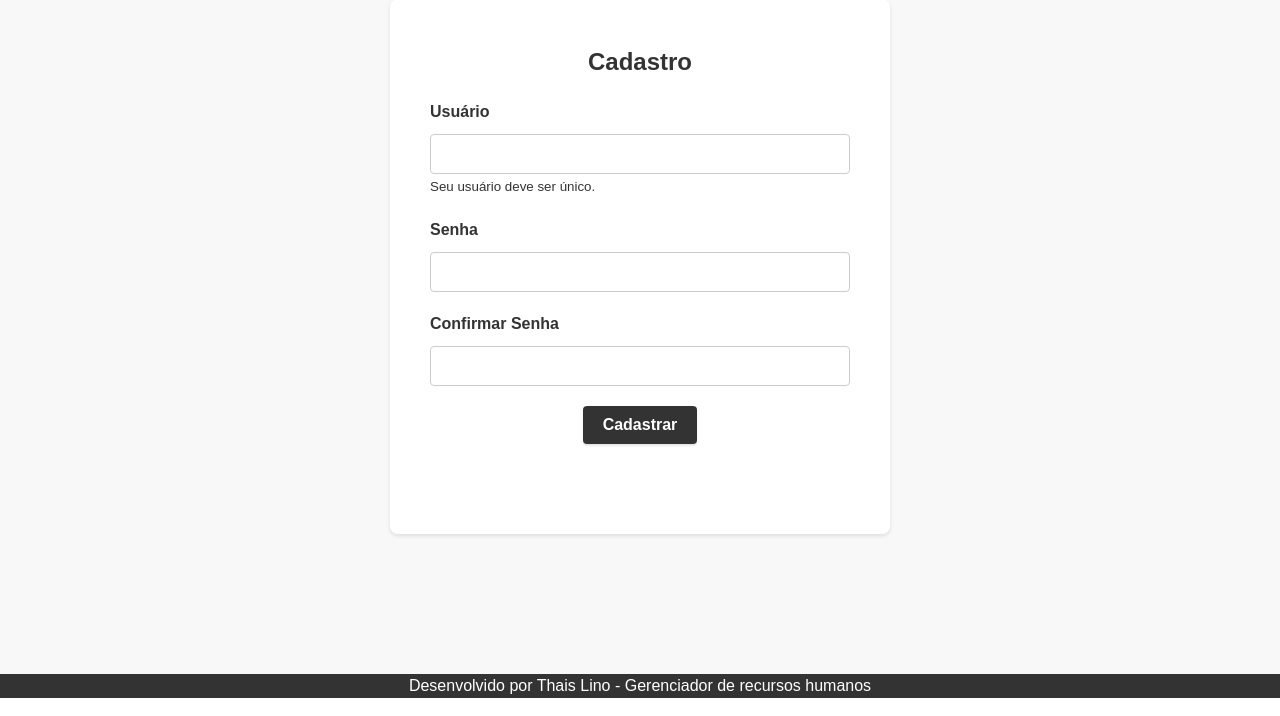
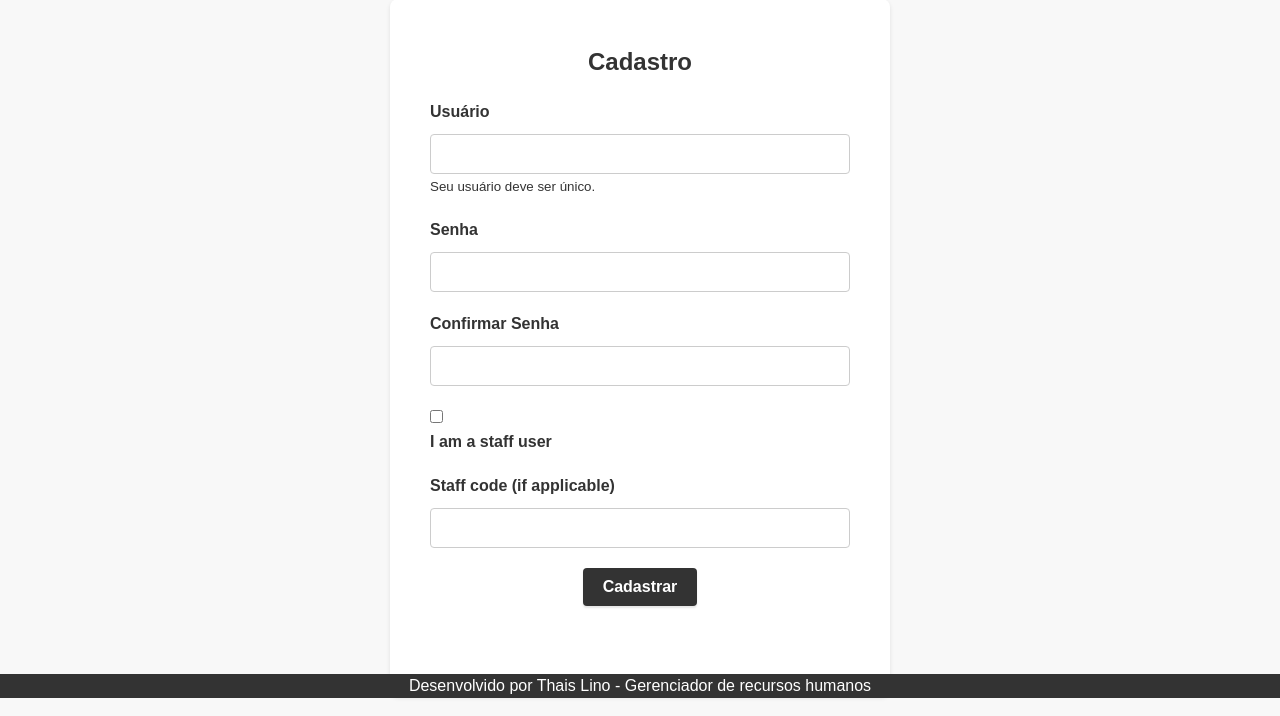
Before and after one commit to thais-lin0/HR-Management-System, a Django app: page /signup/ in a window 1280 px wide. Shown: the part 102-818 px from the top of the page. Run offline with Django 4.2, Linux system fonts and the light colour scheme; some libraries are stand-ins or nearby versions.

Commit message:
insercao das views para staff vs non staff

```diff
--- a/funcionarios/models.py
+++ /dev/null
@@ -1 +0,0 @@
-from django.db import models
--- a/funcionarios/views.py
+++ b/funcionarios/views.py
@@ -1,10 +1,9 @@
 from django.shortcuts import render, redirect, get_object_or_404
 from django.contrib.auth.forms import UserCreationForm, AuthenticationForm
-from django.contrib.auth.models import User
-from django.db import IntegrityError
 from django.contrib.auth import login, logout, authenticate
-from django.utils import timezone
 from django.contrib.auth.decorators import login_required
+from django.contrib.auth.decorators import user_passes_test
+
 
 
 def home(request):
@@ -16,18 +15,23 @@ def sobre(request):
 
 def signup(request):
     if request.method == 'GET':
-        return render(request, 'signup.html', {'form':UserCreationForm()})
+        return render(request, 'signup.html', {'form': UserCreationForm()})
     else:
-        if request.POST['password1'] == request.POST['password2']:
-            try:
-                user = User.objects.create_user(request.POST['username'], password=request.POST['password1'])
-                user.save()
-                login(request, user)
-                return redirect('home')
-            except IntegrityError:
-                return render(request, 'signup.html', {'form':UserCreationForm(), 'error':'That username has already been taken. Please choose a new username'})
+        form = UserCreationForm(request.POST)
+        if form.is_valid():
+            user = form.save(commit=False)
+            is_staff = request.POST.get('is_staff', False)
+            if is_staff:
+                code = request.POST.get('code', '')
+                if code == 'Admin123@':  # Replace with your staff code
+                    user.is_staff = True
+                else:
+                    return render(request, 'signup.html', {'form': form, 'error': 'Invalid staff code'})
+            user.save()
+            login(request, user)
+            return redirect('home')
         else:
-            return render(request, 'signup.html', {'form':UserCreationForm(), 'error':'Passwords did not match'})
+            return render(request, 'signup.html', {'form': form})
 
 def user_login(request):
     if request.method == 'GET':
@@ -51,3 +55,12 @@ def funcionarios(request):
 
 def ferias(request):
     return render(request, 'ferias.html')
+
+@login_required
+def staff_only_view(request):
+    if request.user.is_staff:
+        # code for staff-only view goes here
+        return render(request, 'staffonly.html')
+    else:
+        # code for non-staff view goes here
+        return render(request, 'nonstaff.html')
--- a/hrproject/urls.py
+++ b/hrproject/urls.py
@@ -42,4 +42,6 @@ urlpatterns = [
     # Férias
     path('ferias/', views.ferias, name='ferias'),
 
+    # staff_only_view
+    path('staff/', views.staff_only_view, name='staff'),
 ]
--- /dev/null
+++ b/template/nonstaff.html
@@ -0,0 +1 @@
+voce n e staff
--- a/template/signup.html
+++ b/template/signup.html
@@ -26,6 +26,14 @@
         <label for="password2">Confirmar Senha</label>
         <input type="password" name="password2" class="form-control" id="password2">
     </div>
+    <div class="form-check">
+        <input class="form-check-input" type="checkbox" id="is_staff" name="is_staff" value="1">
+        <label class="form-check-label" for="is_staff">I am a staff user</label>
+      </div>
+      <div class="form-group">
+        <label for="code">Staff code (if applicable)</label>
+        <input type="text" class="form-control" id="code" name="code" maxlength="20">
+      </div>
     <button type="submit" class="btn btn-primary">Cadastrar</button>
 </form>
 </main>
--- /dev/null
+++ b/template/staffonly.html
@@ -0,0 +1 @@
+teste
```
Also changed, not shown: db.sqlite3, funcionarios/apps.py (line endings or trailing spaces).
